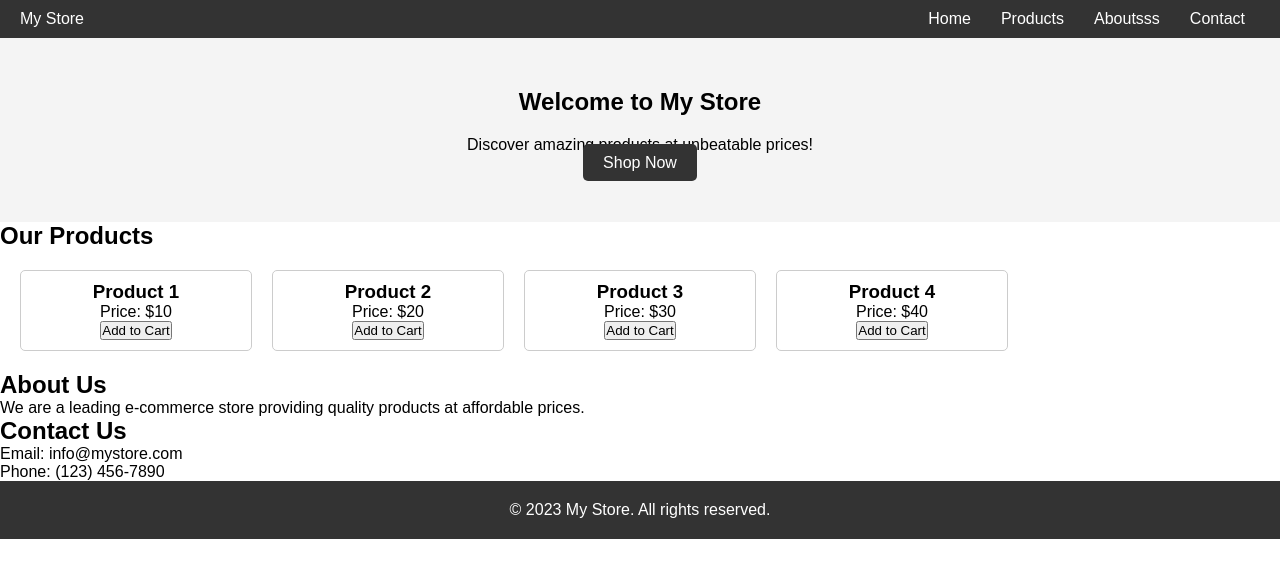
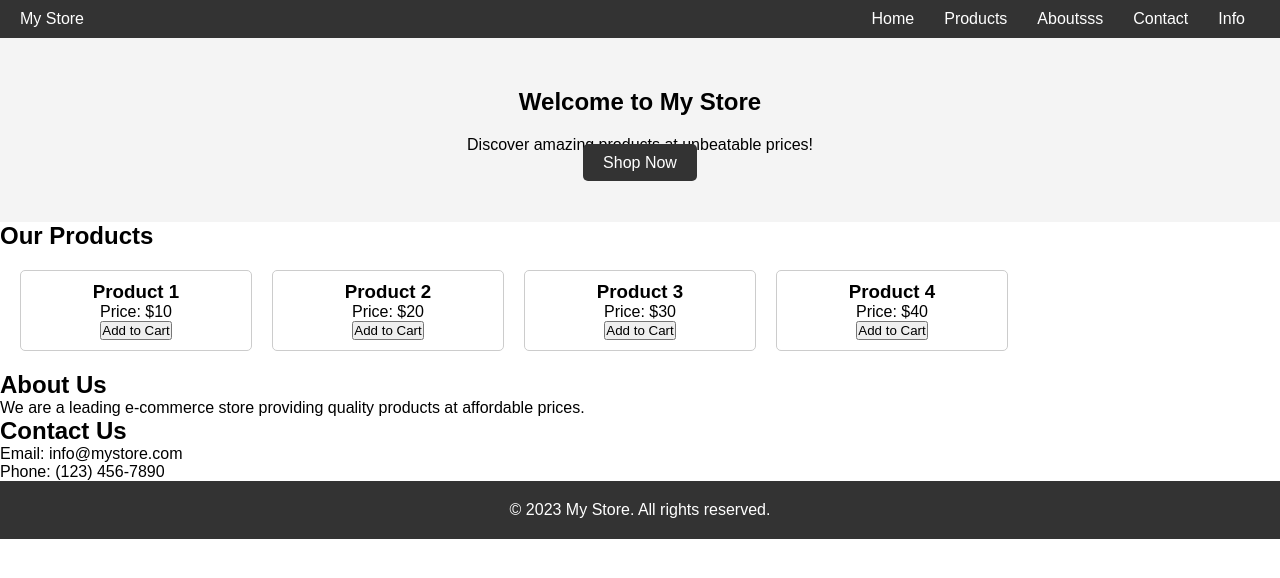
Before and after one commit to JoyvyCaras/EcomWebsite, a plain HTML site: page index.html in a window 1280 px wide. Drawn offline with Linux system fonts and the light colour scheme; a script that the page names is missing.

Commit message:
add info text

```diff
--- a/index.html
+++ b/index.html
@@ -15,6 +15,7 @@
                 <li><a href="#products">Products</a></li>
                 <li><a href="#about">Aboutsss</a></li>
                 <li><a href="#contacts">Contact</a></li>
+                <li><a href="#info">Info</a></li>
             </ul>
             <div class="menu-toggle" id="mobile-menu">
                 <span class="bar"></span>
```
